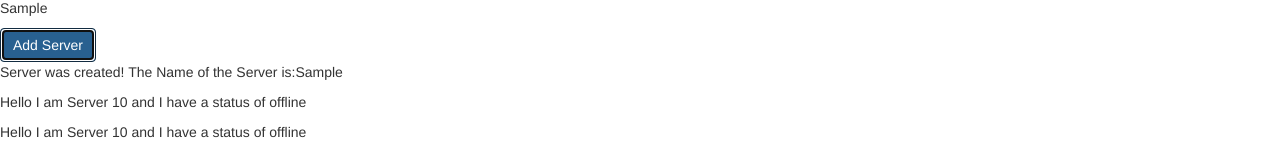
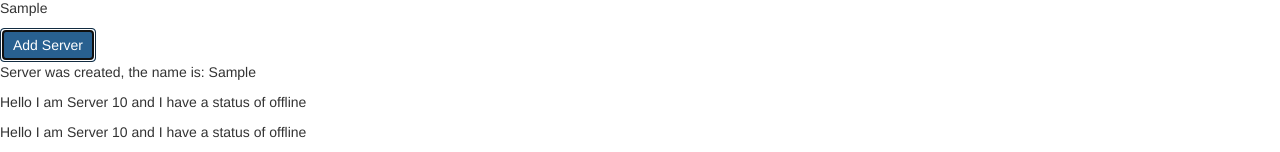
Before and after one commit to kiserr10/angular2-practice, an Angular app: page / in a window 1280 px wide. Both pictures are taken after typing "Sample" into the empty fields and a click on the button "Add Server". Shown: the part 165-317 px from the top of the page. Built offline with nearby package versions, Linux system fonts and the light colour scheme.

Commit message:
practice with else and if statements with ngModel

```diff
--- a/src/app/servers/servers.component.html
+++ b/src/app/servers/servers.component.html
@@ -13,7 +13,11 @@
 	[disabled]="!allowNewServer"
 	(click)="onCreateServer()">Add Server</button>
 
-<p>{{ serverCreationStatus }}</p>
+<!-- <p>{{ serverCreationStatus }}</p> -->
+<p *ngIf="serverCreated; else noServer">Server was created, the name is: {{ serverName }}</p>
+<ng-template #noServer>
+	<p>No server was created!</p>
+</ng-template>
 <app-server></app-server>
 <app-server></app-server>
 <app-server></app-server>
--- a/src/app/servers/servers.component.ts
+++ b/src/app/servers/servers.component.ts
@@ -10,6 +10,8 @@
 	allowNewServer = false;
 	serverCreationStatus = 'No server was created!'
 	serverName = 'TestServer';
+	serverCreated = false;
+
 	constructor() {
 		setTimeout(() => {
 			this.allowNewServer = true;
@@ -20,7 +22,8 @@
 	}
 
 	onCreateServer(){
-		this.serverCreationStatus = 'Server was created! The Name of the Server is:' + this.serverName
+		this.serverCreationStatus = 'Server was created! The Name of the Server is:' + this.serverName;
+		this.serverCreated = true;
 	}
 	onUpdateServerName(event: Event){
 		this.serverName = (<HTMLInputElement>event.target).value;
```
